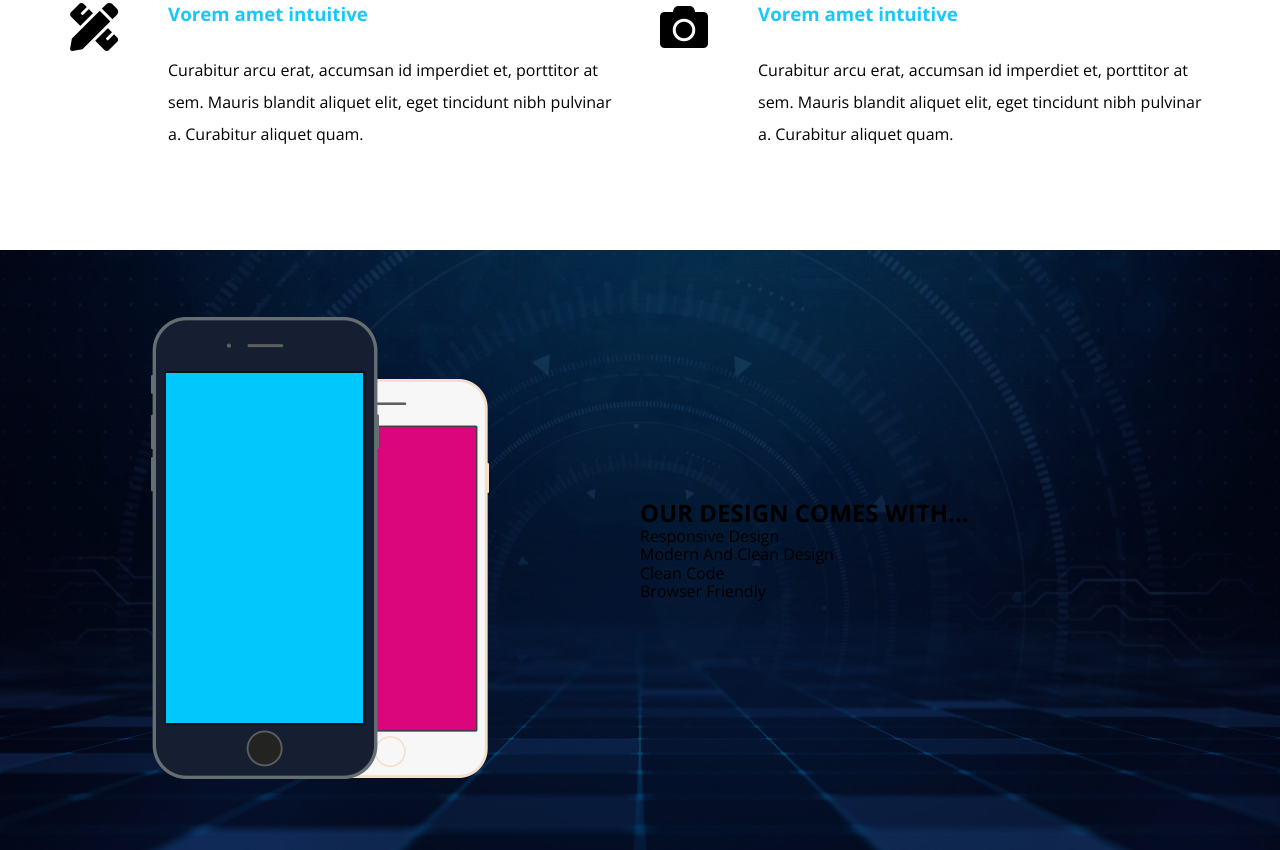
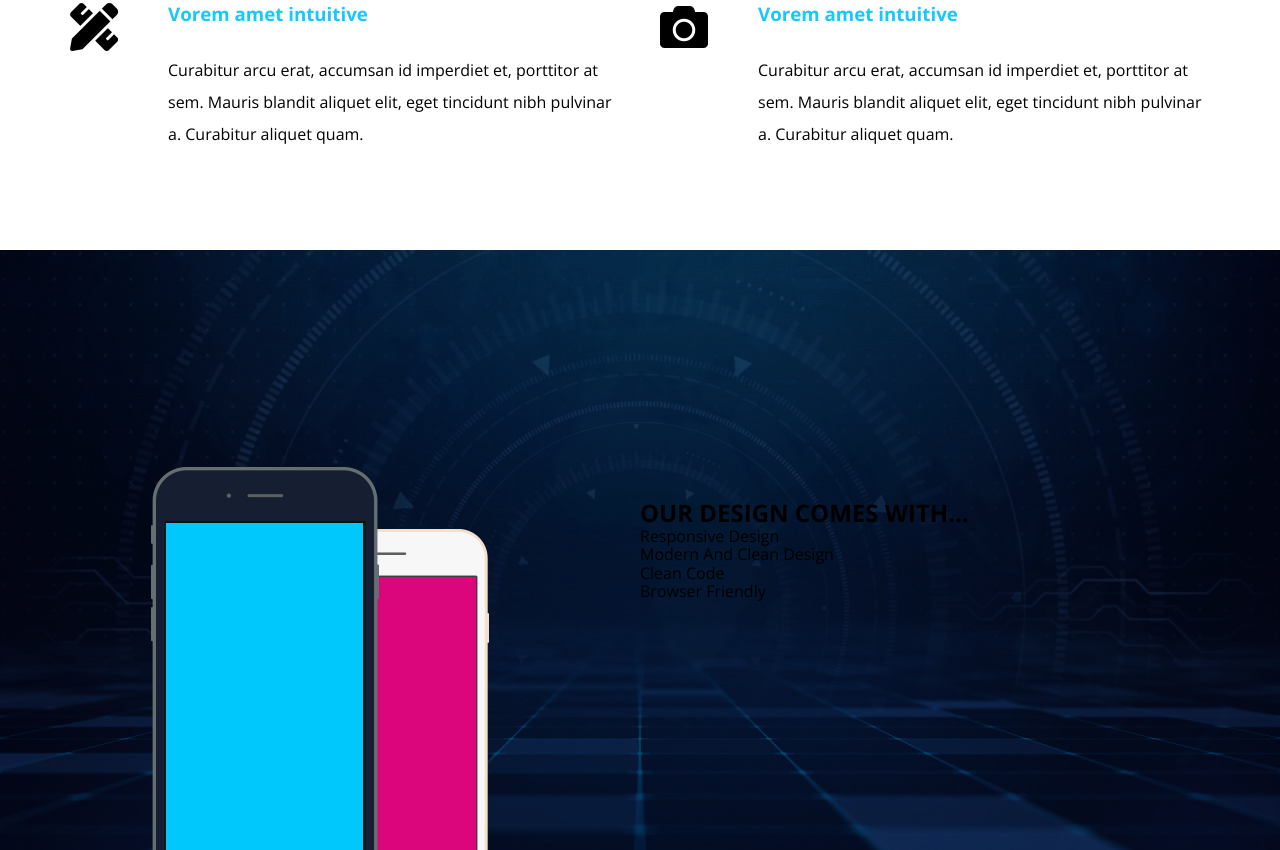
Before and after one commit to ahmedkhaled89/kasper-responsive-grid, a plain HTML site: page index.html in a window 1280 px wide. Shown: the part 1385-2235 px from the top of the page. Drawn offline with nearby package versions, Linux system fonts and the light colour scheme.

Commit message:
Move the image down in design-sec

```diff
--- a/css/kasper.css
+++ b/css/kasper.css
@@ -340,4 +340,8 @@ header nav .form i {
     display: none;
   }
 }
+.design .image img {
+  position: relative;
+  bottom: -150px;
+}
 /* End Design */
```
